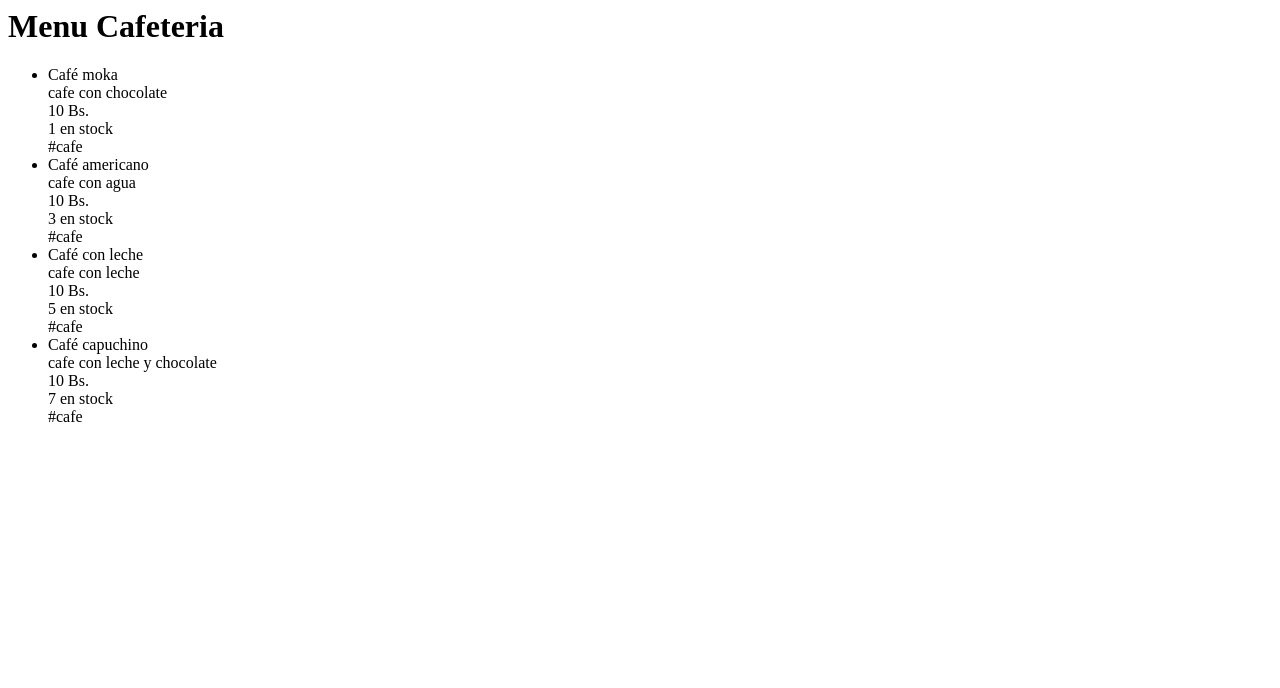
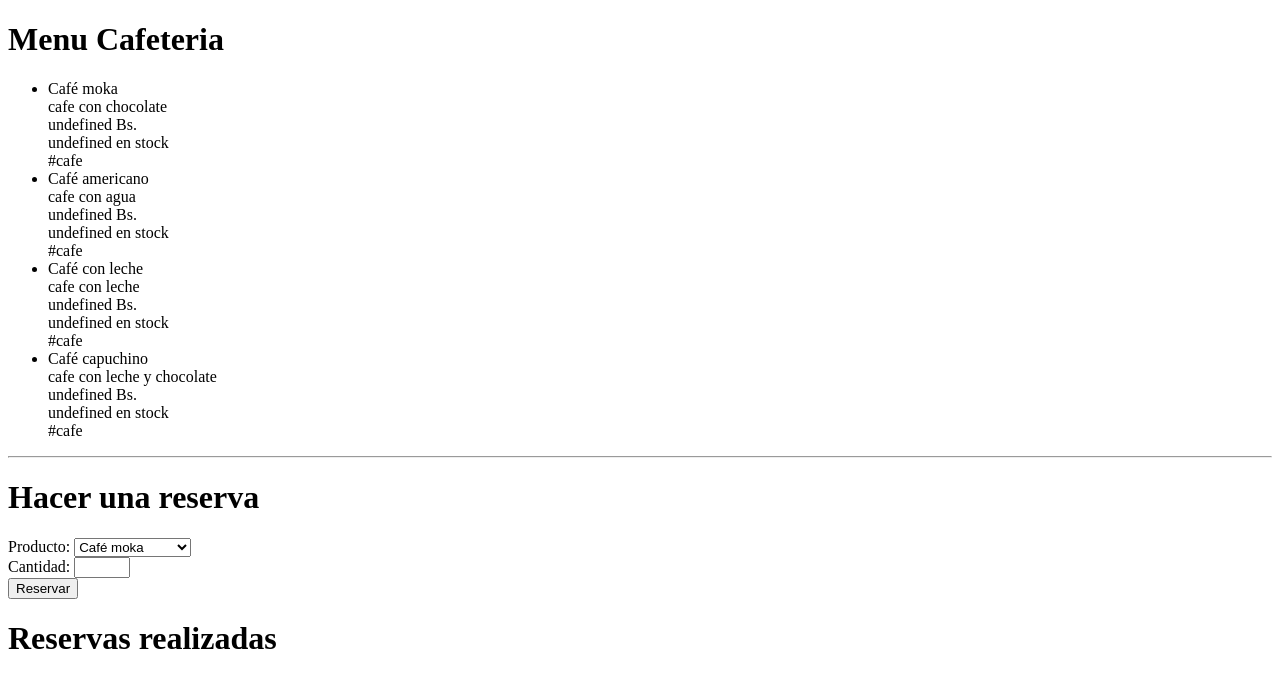
Before and after one commit to youngwoanglee13/cafeteriaUCB, a website built with Parcel: page index.html in a window 1280 px wide. Built offline with nearby package versions, Linux system fonts and the light colour scheme.

Commit message:
Primer commit

```diff
--- a/index.html
+++ b/index.html
@@ -1,7 +1,33 @@
-<html>
-  <body>
-    <h1>Menu Cafeteria</h1>
-    <ul id="menu-cafeteria"></ul>
-    <script type="module" src="./src/presenter.js"></script>
-  </body>
+<!DOCTYPE html>
+<html lang="en">
+
+<head>
+  <meta charset="UTF-8">
+  <meta http-equiv="X-UA-Compatible" content="IE=edge">
+  <meta name="viewport" content="width=device-width, initial-scale=1.0">
+  <title>Cafeteria UCB</title>
+</head>
+
+<body>
+  <h1>Menu Cafeteria</h1>
+  <ul id="menu-cafeteria"></ul>
+
+  <hr>
+
+  <h1>Hacer una reserva</h1>
+  <form id="reservaForm">
+    <label for="producto">Producto:</label>
+    <select id="producto" name="producto"></select>
+    <br>
+    <label for="cantidad">Cantidad:</label>
+    <input type="number" id="cantidad" name="cantidad" min="1" max="10" required>
+    <br>
+    <button type="submit">Reservar</button>
+  </form>
+  <h1>Reservas realizadas</h1>
+  <ul id="reservas"></ul>
+
+  <script type="module" src="./src/presenter.js"></script>
+</body>
+
 </html>
--- a/package.json
+++ b/package.json
@@ -14,8 +14,8 @@
   "author": "Israel Antezana R.",
   "license": "ISC",
   "devDependencies": {
-    "@babel/core": "^7.16.7",
-    "@babel/preset-env": "^7.16.8",
+    "@babel/core": "^7.21.8",
+    "@babel/preset-env": "^7.21.5",
     "babel-jest": "^27.4.6",
     "cypress": "^10.11.0",
     "jest": "^27.4.7",
--- a/src/cafeteria.js
+++ b/src/cafeteria.js
@@ -1,17 +1,69 @@
-
-
 class Cafeteria {
     productos = [];
-    getProductos(){
-        return this.productos;
+    reservas = [];
+
+    getProductos() {
+      return this.productos;
     }
-    cargarProductos(){
-        this.productos = [
-            {id: 1, nombre: "Café moka", descripcion: "cafe con chocolate", precio: 10, categoria: "cafe", cantidad: 1},
-            {id: 2, nombre: "Café americano", descripcion: "cafe con agua", precio: 10, categoria: "cafe", cantidad: 3},
-            {id: 3, nombre: "Café con leche", descripcion: "cafe con leche", precio: 10, categoria: "cafe", cantidad: 5},
-            {id: 4, nombre: "Café capuchino", descripcion: "cafe con leche y chocolate", precio: 10, categoria: "cafe", cantidad: 7},
-        ]
+    cargarProductos() {
+      this.productos = [
+        {
+          id: 1,
+          nombre: "Café moka",
+          descripcion: "cafe con chocolate",
+
+          categoria: "cafe",
+
+        },
+        {
+          id: 2,
+          nombre: "Café americano",
+          descripcion: "cafe con agua",
+
+          categoria: "cafe",
+
+        },
+        {
+          id: 3,
+          nombre: "Café con leche",
+          descripcion: "cafe con leche",
+
+          categoria: "cafe",
+
+        },
+        {
+          id: 4,
+          nombre: "Café capuchino",
+          descripcion: "cafe con leche y chocolate",
+
+          categoria: "cafe",
+
+        },
+      ];
     }
-}
-export default Cafeteria;
+    hacerReserva(idProducto, cantidad) {
+      const producto = this.productos.find((p) => p.id === idProducto);
+      if (!producto) {
+        console.log("Producto no encontrado");
+        return "Producto no encontrado";
+      }
+      if (producto.cantidad < cantidad) {
+        console.log("No hay suficiente STOCK disponible");
+        return "No hay suficiente STOCK disponible";
+      }
+      producto.cantidad -= cantidad;
+      const reserva = {
+        id: this.reservas.length + 1,
+        idProducto,
+        cantidad,
+      };
+      this.reservas.push(reserva);
+      console.log("Reserva creada:", reserva);
+      return "Reserva creada:" + reserva.cantidad + ' x ' + producto.nombre;
+    }
+
+    getReservas() {
+      return this.reservas;
+    }
+  }
+  export default Cafeteria;
--- a/src/presenter.js
+++ b/src/presenter.js
@@ -1,21 +1,64 @@
 import Cafeteria from "./cafeteria";
+
 let cafeteria = new Cafeteria();
 cafeteria.cargarProductos();
 
 const lista = document.querySelector("#menu-cafeteria");
-let productos; actualizarMenu();
+let productos;
+actualizarMenu();
 //funcion imprimir productos:
+const selectProducto = document.getElementById("producto");
+const listaproductos = cafeteria.getProductos();
+const listaReservas = cafeteria.getReservas();
 
-function actualizarMenu(){
+for (const producto of listaproductos) {
+  const option = document.createElement("option");
+  option.value = producto.id;
+  option.text = producto.nombre;
+  selectProducto.appendChild(option);
+}
+
+function actualizarMenu() {
   productos = cafeteria.getProductos();
   for (let i = 0; i < productos.length; i++) {
-    const li = document.createElement("li"); li.className = 'producto'; li.id = productos[i].id;
-    const nombre = document.createElement('div'); nombre.textContent = productos[i].nombre;
-    const descripcion = document.createElement('div'); descripcion.textContent = productos[i].descripcion;
-    const precio = document.createElement('div'); precio.textContent = productos[i].precio + " Bs.";
-    const cantidad = document.createElement('div'); cantidad.textContent = productos[i].cantidad + " en stock";
-    const categoria = document.createElement('div'); categoria.textContent ="#"+productos[i].categoria;
-    li.appendChild(nombre); li.appendChild(descripcion); li.appendChild(precio); li.appendChild(cantidad); li.appendChild(categoria);
+    const li = document.createElement("li");
+    li.className = "producto";
+    li.id = productos[i].id;
+    const nombre = document.createElement("div");
+    nombre.textContent = productos[i].nombre;
+    const descripcion = document.createElement("div");
+    descripcion.textContent = productos[i].descripcion;
+    const precio = document.createElement("div");
+    precio.textContent = productos[i].precio + " Bs.";
+    const cantidad = document.createElement("div");
+    cantidad.textContent = productos[i].cantidad + " en stock";
+    const categoria = document.createElement("div");
+    categoria.textContent = "#" + productos[i].categoria;
+    li.appendChild(nombre);
+    li.appendChild(descripcion);
+    li.appendChild(precio);
+    li.appendChild(cantidad);
+    li.appendChild(categoria);
     lista.appendChild(li);
   }
 }
+
+const form = document.getElementById("reservaForm");
+const idProducto = parseInt(form.producto.value);
+const cantidad = parseInt(form.cantidad.value);
+const reservasList = document.getElementById("reservas");
+const li = document.createElement("li");
+
+form.addEventListener("submit", (event) => {
+  event.preventDefault();
+  const resultado = cafeteria.hacerReserva(idProducto, cantidad);
+  alert(resultado);
+  li.textContent = resultado;
+  reservasList.appendChild(li);
+  form.reset();
+});
+
+// for (const reserva of listaReservas) {
+//   li.textContent = `Reserva: ${reserva.cantidad} x ${reserva.idProducto}`;
+//   reservasList.appendChild(li);
+// }
```
Also changed, not shown: src/cafeteria.test.js (+16 -1 lines), 1 other file.
